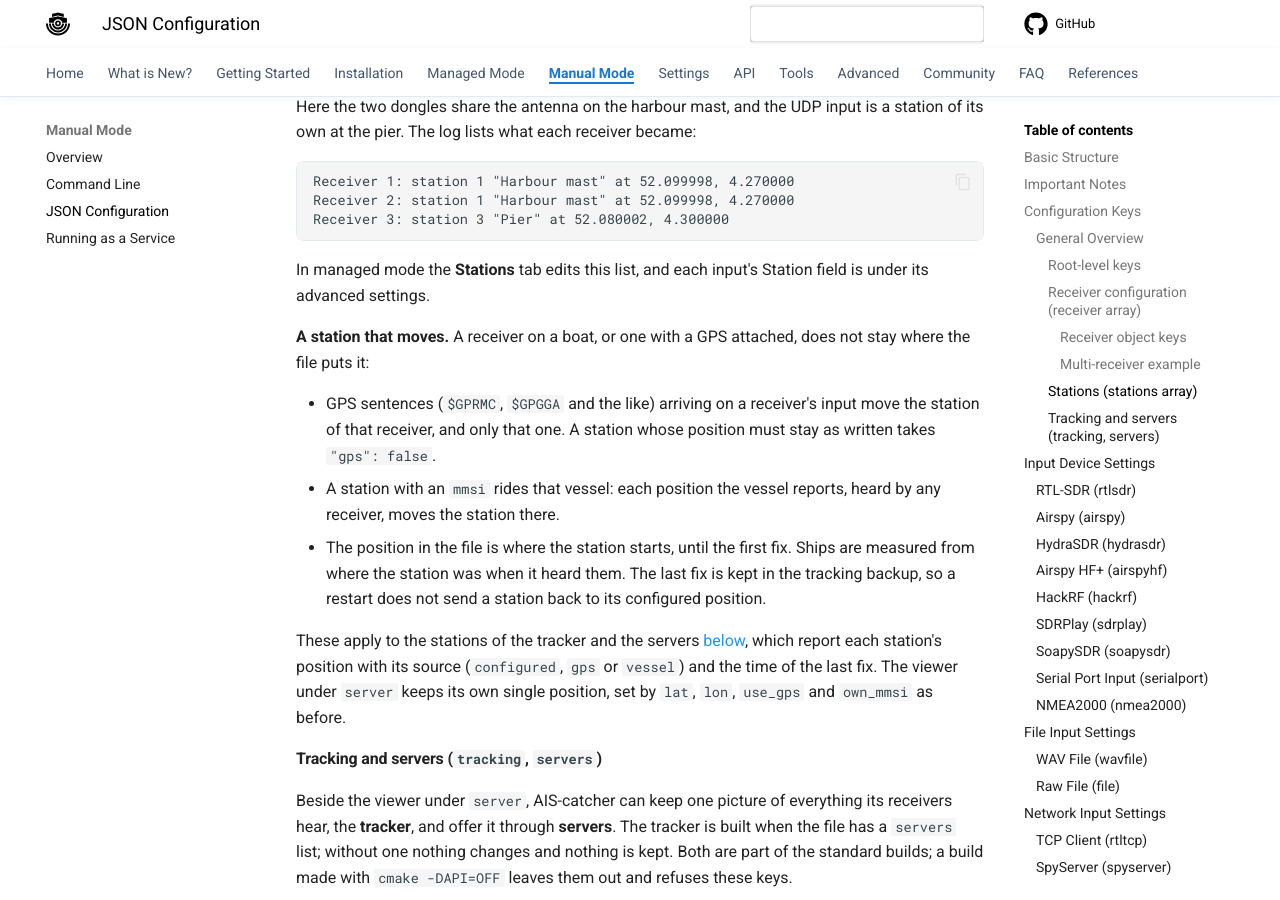
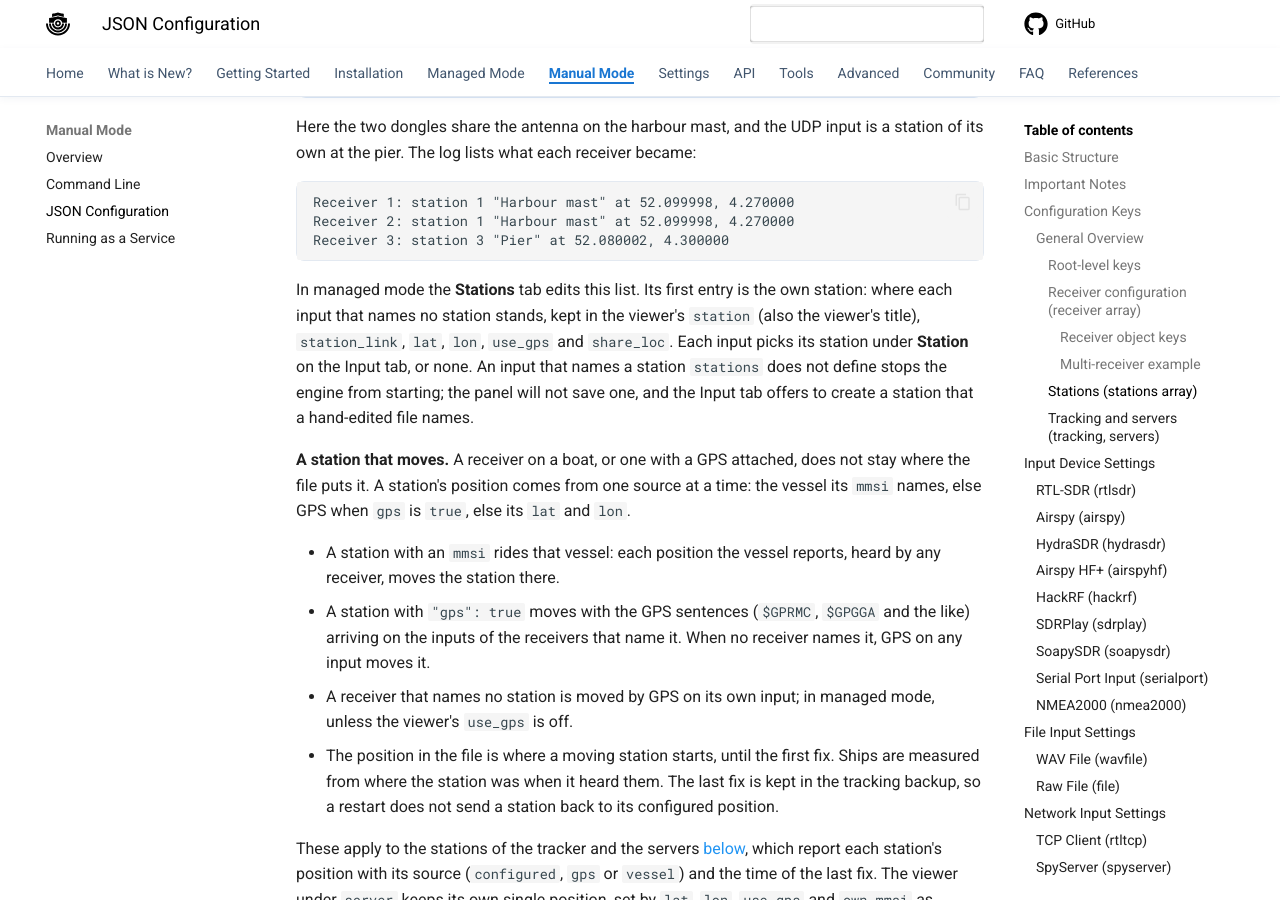
Before and after one commit to jvde-github/AIS-catcher-docs, an MkDocs documentation site: the page built from docs/usage/json-configuration.md, in a window 1280 px wide and 900 px high, scrolled down 5755 px. Built offline with MkDocs 1.6.1 and Material for MkDocs 9.7.7, drawn with Linux system fonts in a browser that asks for light colours; comment, search, counter and statistics services are not loaded; some of the changed text lies outside the part shown.

Commit message:
Stations: one position source at a time, GPS off unless set, the own station on the Stations tab and the station picker on the Input tab

````diff
--- a/docs/usage/json-configuration.md
+++ b/docs/usage/json-configuration.md
@@ -147,8 +147,8 @@
 | `name` | string | Shown in the viewer; `Station <id>` when left out |
 | `lat`, `lon` | number | Decimal degrees; both or neither |
 | `alt` | number | Height of the antenna in metres |
-| `mmsi` | number | The vessel the station is on: it is wherever that vessel last reported |
-| `gps` | boolean | Whether GPS sentences on its receivers' inputs move the station; on unless set to `false` |
+| `mmsi` | number | The vessel the station is on: it is wherever that vessel last reported, and `gps` does not apply |
+| `gps` | boolean | Whether GPS sentences move the station; off unless set to `true`. Its `lat` and `lon` are then where it stands until the first fix |
 | `share_loc` | boolean | Whether the station's position may leave this machine. Off unless set: no server, API or map then shows where it is, nor which vessel it rides |
 
 Stations are optional. A receiver that names none is a station of its own: it takes its place in the `receiver` list as its number (or the next free number, when `stations` already uses that one), its `description` as its name, and its own `lat` and `lon` as the position. Old configurations therefore work unchanged. A station without a position takes the position of the receiver that names it; when both have one, the station's is used and the log says so.
@@ -178,13 +178,14 @@
 Receiver 3: station 3 "Pier" at 52.080002, 4.300000
 ```
 
-In managed mode the **Stations** tab edits this list, and each input's Station field is under its advanced settings.
+In managed mode the **Stations** tab edits this list. Its first entry is the own station: where each input that names no station stands, kept in the viewer's `station` (also the viewer's title), `station_link`, `lat`, `lon`, `use_gps` and `share_loc`. Each input picks its station under **Station** on the Input tab, or none. An input that names a station `stations` does not define stops the engine from starting; the panel will not save one, and the Input tab offers to create a station that a hand-edited file names.
 
-**A station that moves.** A receiver on a boat, or one with a GPS attached, does not stay where the file puts it:
+**A station that moves.** A receiver on a boat, or one with a GPS attached, does not stay where the file puts it. A station's position comes from one source at a time: the vessel its `mmsi` names, else GPS when `gps` is `true`, else its `lat` and `lon`.
 
-- GPS sentences (`$GPRMC`, `$GPGGA` and the like) arriving on a receiver's input move the station of that receiver, and only that one. A station whose position must stay as written takes `"gps": false`.
 - A station with an `mmsi` rides that vessel: each position the vessel reports, heard by any receiver, moves the station there.
-- The position in the file is where the station starts, until the first fix. Ships are measured from where the station was when it heard them. The last fix is kept in the tracking backup, so a restart does not send a station back to its configured position.
+- A station with `"gps": true` moves with the GPS sentences (`$GPRMC`, `$GPGGA` and the like) arriving on the inputs of the receivers that name it. When no receiver names it, GPS on any input moves it.
+- A receiver that names no station is moved by GPS on its own input; in managed mode, unless the viewer's `use_gps` is off.
+- The position in the file is where a moving station starts, until the first fix. Ships are measured from where the station was when it heard them. The last fix is kept in the tracking backup, so a restart does not send a station back to its configured position.
 
 These apply to the stations of the tracker and the servers [below](#tracking-and-servers-tracking-servers), which report each station's position with its source (`configured`, `gps` or `vessel`) and the time of the last fix. The viewer under `server` keeps its own single position, set by `lat`, `lon`, `use_gps` and `own_mmsi` as before.
 
````
